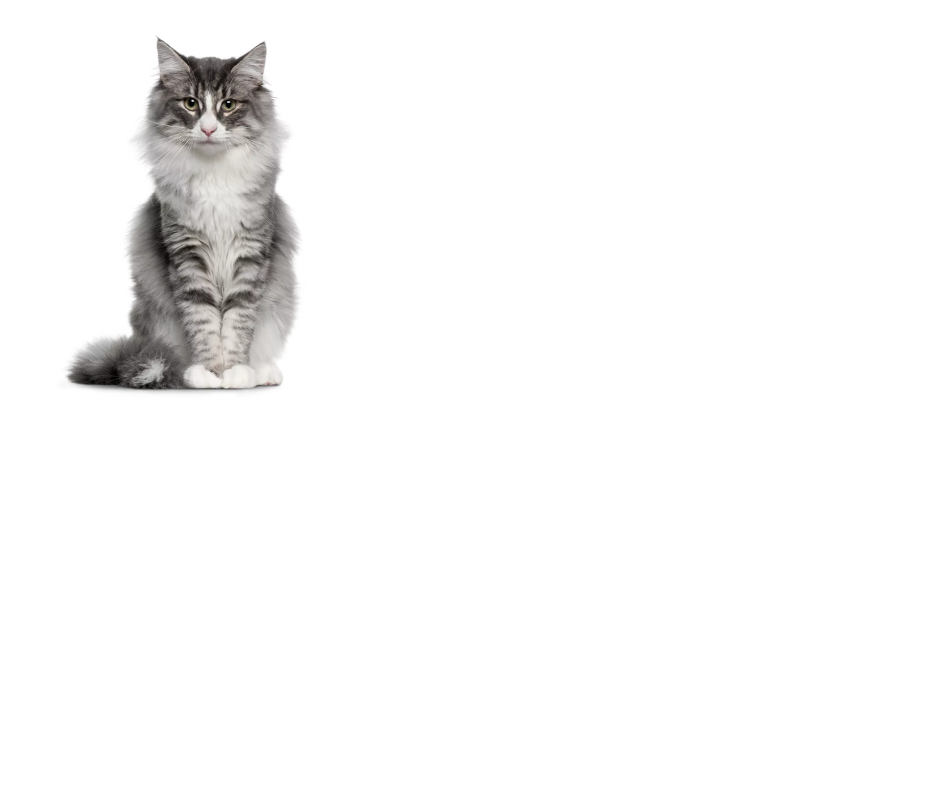
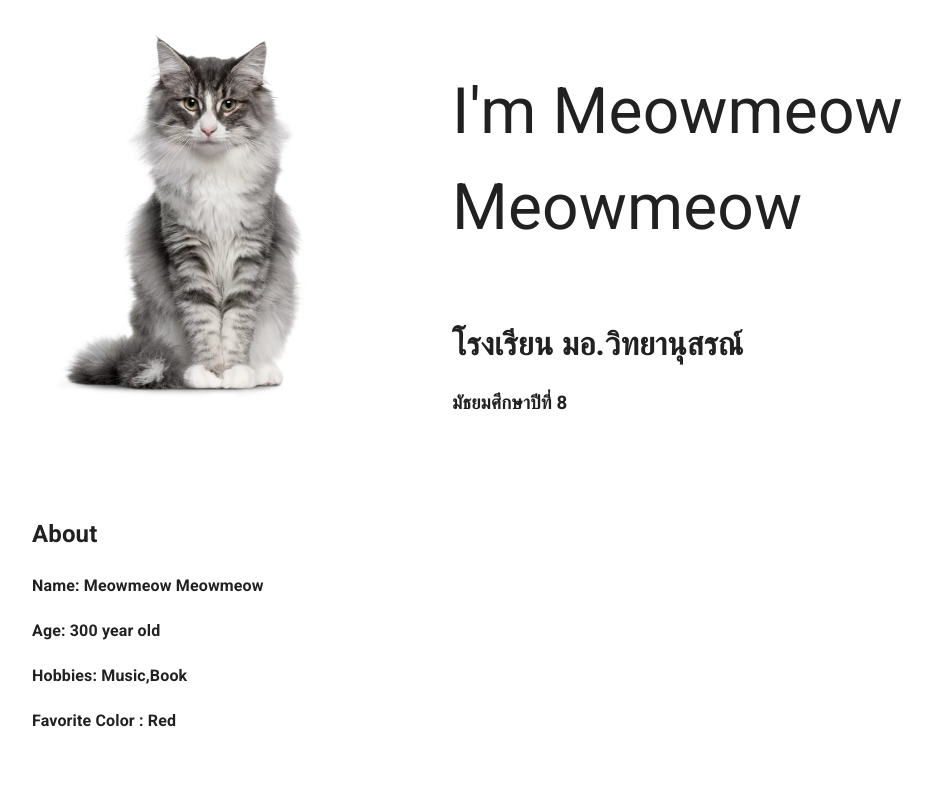
Before and after one commit to padgad336/my-app, a React (Create React App) app: page / in a window 1280 px wide. Shown: the top 800 px of the page, without its empty margins (48-980 px from the left). Built offline with nearby package versions, Linux system fonts and the light colour scheme.

Commit message:
📦 NEW: Lessson4

```diff
--- a/src/pages/home-page.js
+++ b/src/pages/home-page.js
@@ -7,7 +7,7 @@ const Home = () => {
 
     return (
         <>
-            <div style={{ color: 'white' }}>
+            <div style={{}}>
                 <div style={{
                     display: 'flex',
                     justifyContent: 'space-around',
```
